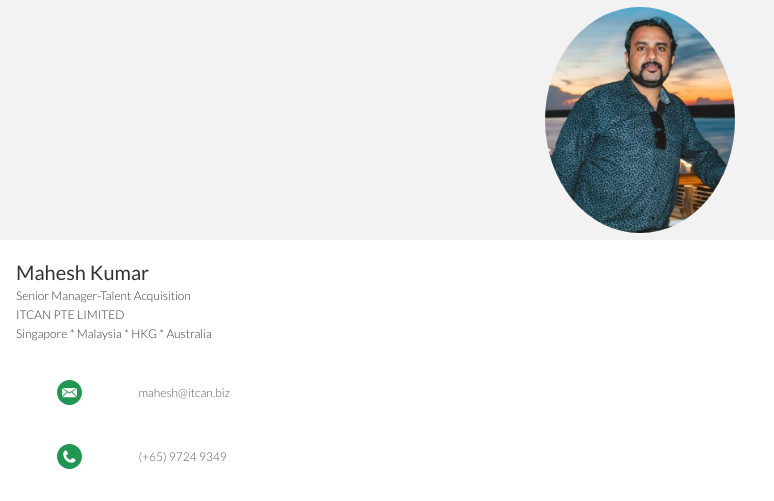
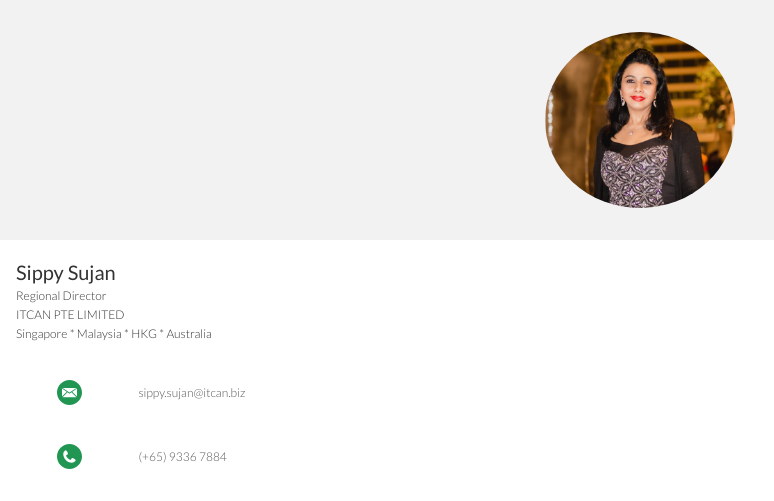
Before and after one commit to ITCANNAMECARD/MAHESH, a plain HTML site: page index.html in a window 1280 px wide. Shown: the top 501 px of the page, 0-774 px from the left. Drawn offline with Linux system fonts and the light colour scheme; a web font is replaced by a local one.

Commit message:
Update index.html

```diff
--- a/index.html
+++ b/index.html
@@ -14,7 +14,7 @@
 			<div class="row">
 				<div class="col"></div>
 				<div class="col is-5">
-					<img class="profile-pic" src="MAHESH KUMAR.jpg" alt="Profile Picture">
+					<img class="profile-pic" src="SIPPY SUJAN.jpg" alt="Profile Picture">
 				</div>
 				<div class="col"></div>
 			</div>
@@ -25,8 +25,8 @@
 		<div class="container">
 			<div class="row name-title-company">
 				<div class="col is-6">
-					<p class="text-name">Mahesh Kumar</p>
-					<p class="text-title-company">Senior Manager-Talent Acquisition</p>
+					<p class="text-name">Sippy Sujan</p>
+					<p class="text-title-company">Regional Director</p>
 					<p class="text-title-company">ITCAN PTE LIMITED</p>
 					<p class="text-title-company">Singapore	*	Malaysia	*	HKG	*	Australia
 				</div>
@@ -38,14 +38,14 @@
 	</section>
 
 	<section class="bg-color-white secondary-info">
-		<a href="mailto:mahesh@itcan.biz">
+		<a href="mailto:sippy.sujan@itcan.biz">
 			<div class="container">
 				<div class="row detail">
 					<div class="col">
 						<img src="assets/icon-email.svg" alt="Email Icon"">
 					</div>
 					<div class="col is-8">
-						<p class="text-detail">mahesh@itcan.biz</p>
+						<p class="text-detail">sippy.sujan@itcan.biz</p>
 					</div>
 					<div class="col">
 						<img src="assets/right-arrow.svg" alt="Right Arrow" height="50%" width="40%">
@@ -56,14 +56,14 @@
 	</section>
 
 	<section class="bg-color-white secondary-info">
-		<a href="tel:+6597249349">
+		<a href="tel:+6593367884">
 			<div class="container">
 				<div class="row detail">
 					<div class="col">
 						<img src="assets/icon-phone.svg" alt="Phone Icon"">
 					</div>
 					<div class="col is-8">
-						<p class="text-detail">(+65) 9724 9349</p>
+						<p class="text-detail">(+65) 9336 7884</p>
 					</div>
 					<div class="col">
 						<img src="assets/right-arrow.svg" alt="Right Arrow" height="50%" width="40%">
```
